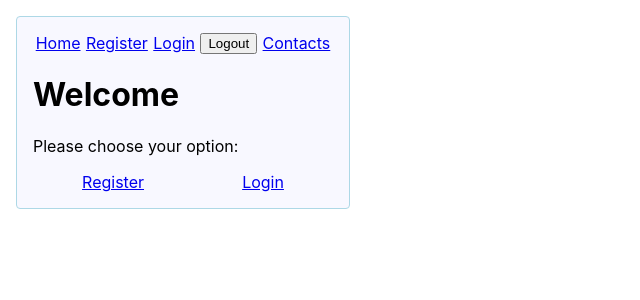
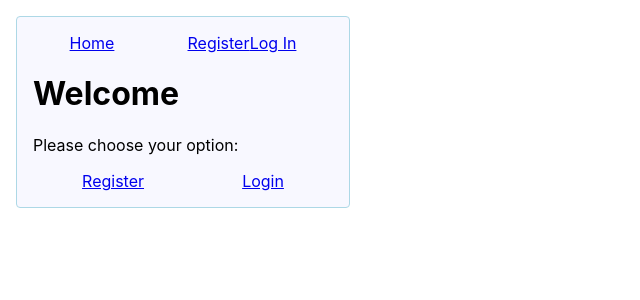
Before and after one commit to Andrew-Samoilov/goit-react-hw-08-phonebook, a React (Create React App) app: page / in a window 1280 px wide. Shown: the top 300 px of the page, without its empty margins (0-640 px from the left). Built offline with nearby package versions, Linux system fonts and the light colour scheme.

Commit message:
Add LogIn / LogOut

```diff
--- /dev/null
+++ b/src/components/navigate/AuthNav.js
@@ -0,0 +1,14 @@
+import { NavLink } from 'react-router-dom';
+
+export const AuthNav = () => {
+    return (
+        <div>
+            <NavLink to="/register">
+                Register
+            </NavLink>
+            <NavLink to="/login">
+                Log In
+            </NavLink>
+        </div>
+    );
+};
--- a/src/components/navigate/NavigateBar.jsx
+++ b/src/components/navigate/NavigateBar.jsx
@@ -1,20 +1,18 @@
 import { NavLink } from "react-router-dom";
-import { useDispatch } from "react-redux";
 import css from './NavigateBar.module.css'
-import { logOut } from 'redux/auth/operations';
+import { useAuth } from '../../hooks/useAuth';
+import { UserMenu } from './UserMenu';
+import { AuthNav } from './AuthNav'
 
 export const NavigateBar = () => {
-    const dispatch = useDispatch();
+    const { isLoggedIn } = useAuth();
 
     return (
         <nav className={css.nav}>
+
             <NavLink to="/" end>Home</NavLink>
-            <NavLink to="/register">Register</NavLink>
-            <NavLink to="/login">Login</NavLink>
-            <button type="button" onClick={() => dispatch(logOut())}>
-                Logout
-            </button>
-            <NavLink to="/contacts">Contacts</NavLink>
+            {isLoggedIn ? <UserMenu /> : <AuthNav />}
+
         </nav>
     );
 }
--- /dev/null
+++ b/src/components/navigate/UserMenu.js
@@ -0,0 +1,19 @@
+import { useDispatch } from 'react-redux';
+import { logOut } from 'redux/auth/operations';
+import { useAuth } from '../../hooks/useAuth';
+import { NavLink } from "react-router-dom";
+
+export const UserMenu = () => {
+    const dispatch = useDispatch();
+    const { user } = useAuth();
+
+    return (
+        <div>
+            <NavLink to="/contacts">Contacts</NavLink>
+            <p>Welcome, {user.name}</p>
+            <button type="button" onClick={() => dispatch(logOut())}>
+                Logout
+            </button>
+        </div>
+    );
+};
--- /dev/null
+++ b/src/hooks/useAuth.js
@@ -0,0 +1,18 @@
+import { useSelector } from 'react-redux';
+import {
+    selectUser,
+    selectIsLoggedIn,
+    selectIsRefreshing,
+} from 'redux/auth/selectors';
+
+export const useAuth = () => {
+    const isLoggedIn = useSelector(selectIsLoggedIn);
+    const isRefreshing = useSelector(selectIsRefreshing);
+    const user = useSelector(selectUser);
+
+    return {
+        isLoggedIn,
+        isRefreshing,
+        user,
+    };
+};
--- /dev/null
+++ b/src/redux/auth/selectors.js
@@ -0,0 +1,5 @@
+export const selectIsLoggedIn = state => state.auth.isLoggedIn;
+
+export const selectUser = state => state.auth.user;
+
+export const selectIsRefreshing = state => state.auth.isRefreshing;
--- /dev/null
+++ b/src/redux/auth/slice.js
@@ -0,0 +1,44 @@
+import { createSlice } from '@reduxjs/toolkit';
+import { registerAsync, logIn, logOut, refreshUser } from './operations';
+
+const initialState = {
+    user: { name: null, email: null },
+    token: null,
+    isLoggedIn: false,
+    isRefreshing: false,
+};
+
+const authSlice = createSlice({
+    name: 'auth',
+    initialState,
+    extraReducers: {
+        [registerAsync.fulfilled](state, action) {
+            state.user = action.payload.user;
+            state.token = action.payload.token;
+            state.isLoggedIn = true;
+        },
+        [logIn.fulfilled](state, action) {
+            state.user = action.payload.user;
+            state.token = action.payload.token;
+            state.isLoggedIn = true;
+        },
+        [logOut.fulfilled](state) {
+            state.user = { name: null, email: null };
+            state.token = null;
+            state.isLoggedIn = false;
+        },
+        [refreshUser.pending](state) {
+            state.isRefreshing = true;
+        },
+        [refreshUser.fulfilled](state, action) {
+            state.user = action.payload;
+            state.isLoggedIn = true;
+            state.isRefreshing = false;
+        },
+        [refreshUser.rejected](state) {
+            state.isRefreshing = false;
+        },
+    },
+});
+
+export const authReducer = authSlice.reducer;
--- a/src/redux/store.js
+++ b/src/redux/store.js
@@ -1,9 +1,11 @@
 import { configureStore } from "@reduxjs/toolkit";
 import { contactsReducer } from "./contacts/contactsSlice";
 import { filterReducer } from "./contacts/filtersSlice";
+import { authReducer } from './auth/slice';
 
 const store = configureStore({
     reducer: {
+        auth: authReducer,
         contacts: contactsReducer,
         filters: filterReducer,
     },
```
Also changed, not shown: src/pages/Home.jsx (+2 -11 lines).
